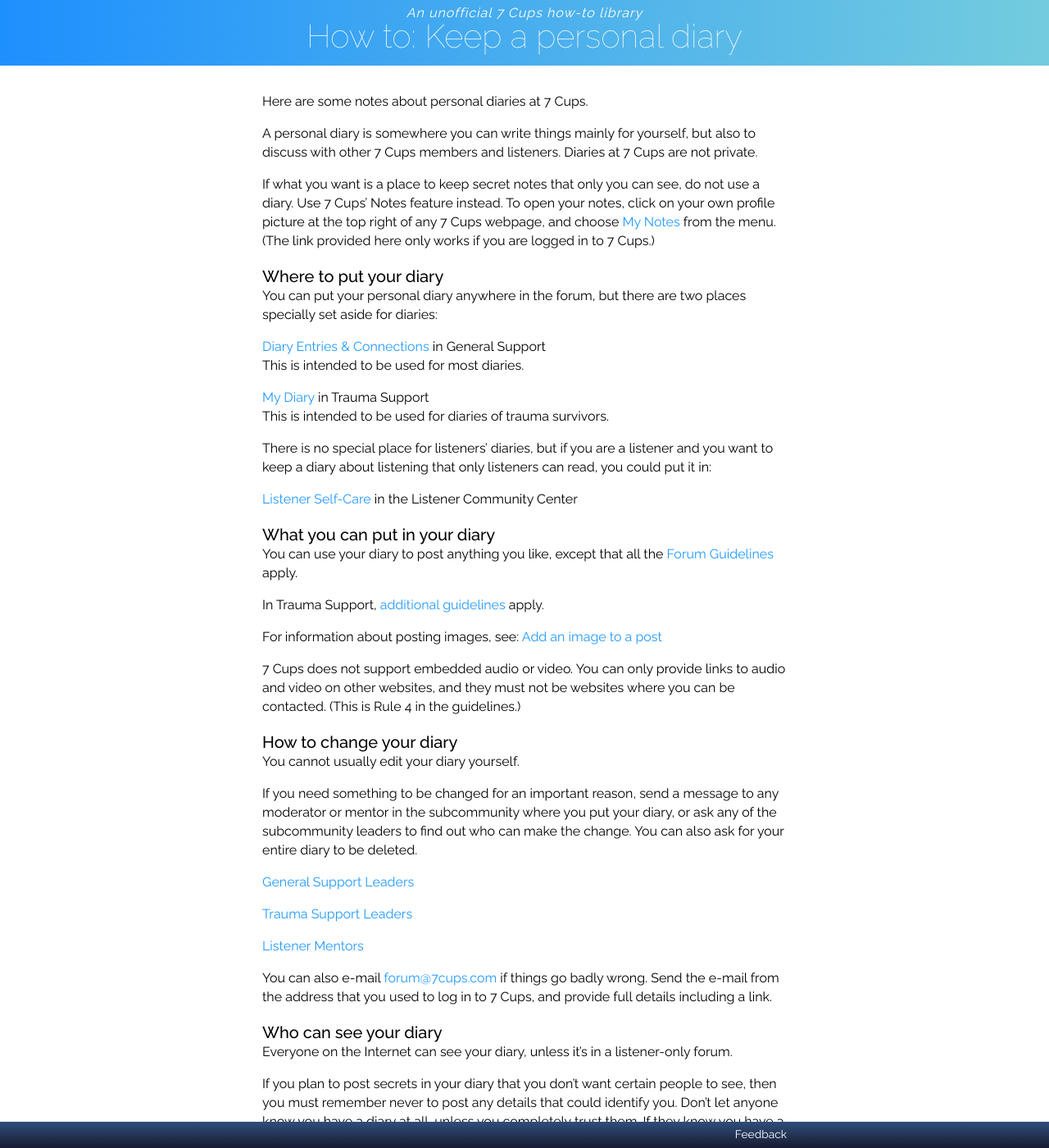
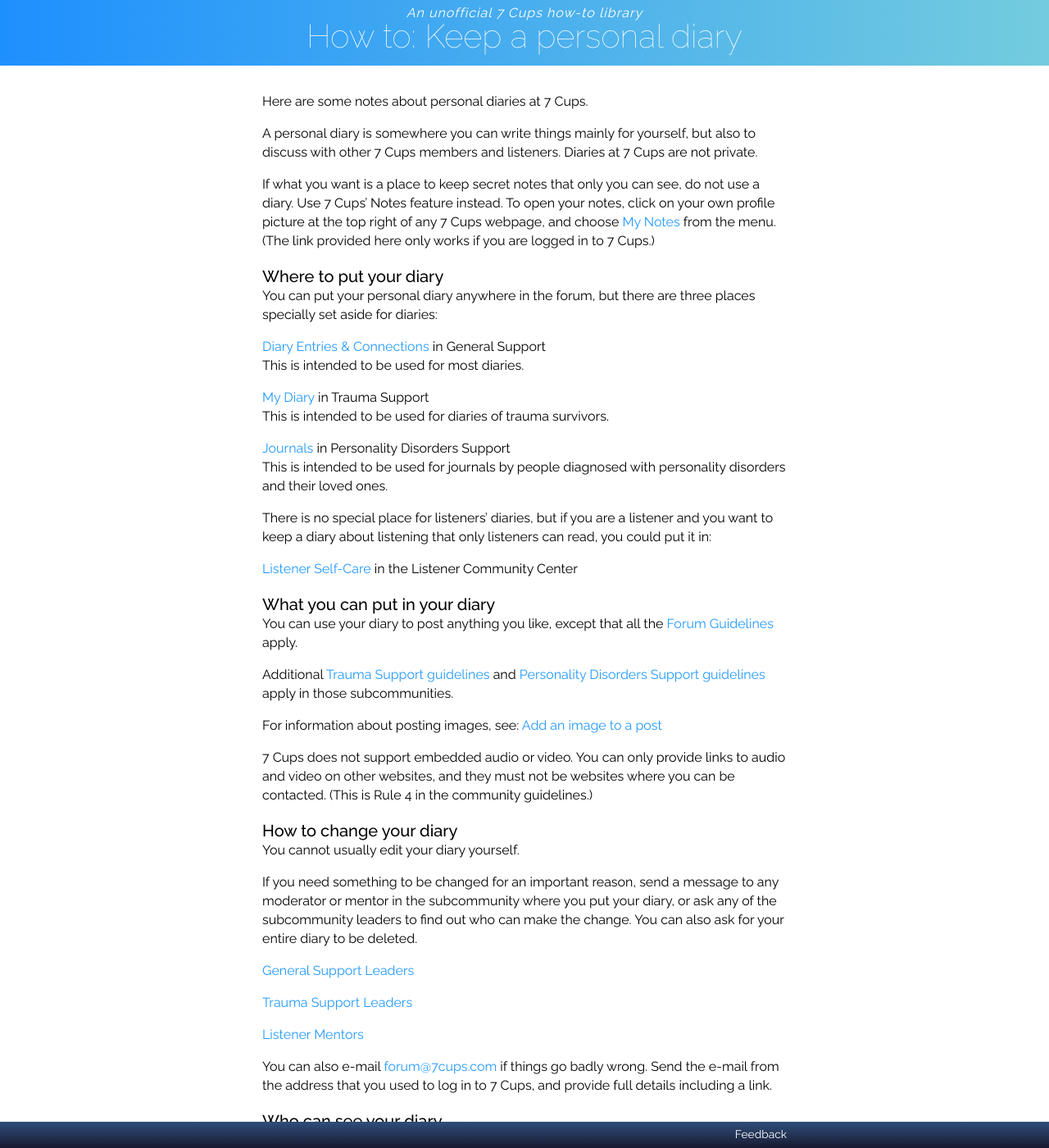
Before and after one commit to RarelyCharlie/rarelycharlie.github.io, a Jekyll site: the page built from _howto/diary.md, in a window 1280 px wide and 1400 px high. Shown: the whole window at 82% size. Built offline with Jekyll 4.4.1, drawn with Linux system fonts in a browser that asks for light colours.

Commit message:
add PD journals

```diff
--- a/_howto/diary.md
+++ b/_howto/diary.md
@@ -12,7 +12,7 @@ If what you want is a place to keep secret notes that only you can see, do not u
 
 ### Where to put your diary
 
-You can put your personal diary anywhere in the forum, but there are two places specially
+You can put your personal diary anywhere in the forum, but there are three places specially
 set aside for diaries:
 
 [Diary Entries & Connections](https://www.7cups.com/forum/GeneralSupport_28/DiaryEntriesConnections_1597/) in General Support\\
@@ -20,6 +20,9 @@ This is intended to be used for most diaries.
 
 [My Diary](https://www.7cups.com/forum/TraumaSupport_60/MyDiary_1301/) in Trauma Support\\
 This is intended to be used for diaries of trauma survivors.
+
+[Journals](https://www.7cups.com/forum/PersonalityDisordersSupport_81/Journals_2096/) in Personality Disorders Support\\
+This is intended to be used for journals by people diagnosed with personality disorders and their loved ones.
 
 There is no special place for listeners' diaries, but if you are a listener and you want to
 keep a diary about listening that only listeners can read, you could put it in:
@@ -30,13 +33,13 @@ keep a diary about listening that only listeners can read, you could put it in:
 
 You can use your diary to post anything you like, except that all the [Forum Guidelines](https://www.7cups.com/about/communityGuidelines.php#forum) apply.
 
-In Trauma Support, [additional guidelines](https://www.7cups.com/home/trauma/#guidelines) apply.
+Additional [Trauma Support guidelines](https://www.7cups.com/home/trauma/#guidelines) and [Personality Disorders Support guidelines](https://www.7cups.com/home/personalitydisorders/#guidelines) apply in those subcommunities.
 
 For information about posting images, see: [Add an image to a post](https://rarelycharlie.github.io/howto/image)
 
 7 Cups does not support embedded audio or video. You can only provide links to audio and video
 on other websites, and they must not be websites where you can be contacted.
-(This is Rule 4 in the guidelines.)
+(This is Rule 4 in the community guidelines.)
 
 ### How to change your diary
 
```
